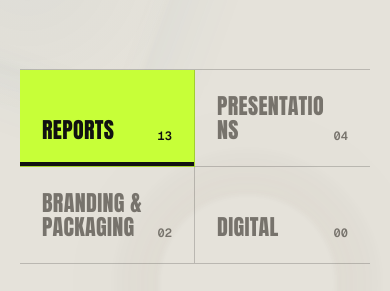
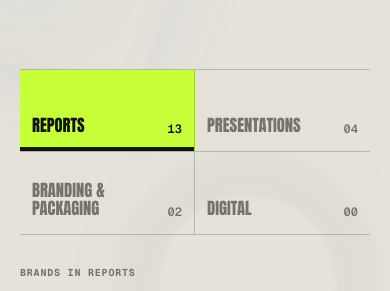
Before and after one commit to BivekRai/bivek-rai-portfolio-website, a Next.js app: page /work in a window 390 px wide. Shown: the part 527-818 px from the top of the page. Built offline with nearby package versions, Linux system fonts and the light colour scheme; no server answers.

Commit message:
Refine mobile work category labels

```diff
--- a/app/globals.css
+++ b/app/globals.css
@@ -291,7 +291,7 @@ button,a { -webkit-tap-highlight-color:transparent; }
   .client-marquee { grid-template-columns:1fr; }.client-marquee>div { min-height:120px; padding:24px 12vw; border-right:0; }.client-marquee .client-logo { height:62px; }
   .about-preview h2 { font-size:44px; }.about-preview p { margin-top:32px; }
   .page-hero { padding-top:130px; }.page-hero h1 { margin-top:70px; font-size:78px; }.page-hero p { margin-left:0; }
-  .demo-notice { grid-template-columns:1fr; gap:8px; }.archive { padding-top:28px; }.archive-navigation { padding-top:24px; }.category-tabs { grid-template-columns:1fr 1fr; }.category-tabs button { min-height:88px; }.category-tabs button:nth-child(2) { border-right:0; }.category-tabs button:nth-child(-n+2) { border-bottom:1px solid var(--line); }.brand-filter-row { grid-template-columns:1fr; gap:14px; }.archive-controls { align-items:flex-start; gap:24px; }.view-toggle { gap:14px; }.archive-introduction { grid-template-columns:1fr; gap:35px; }.archive-introduction h2 { font-size:44px; }
+  .demo-notice { grid-template-columns:1fr; gap:8px; }.archive { padding-top:28px; }.archive-navigation { padding-top:24px; }.category-tabs { grid-template-columns:1fr 1fr; }.category-tabs button { min-height:82px; padding:16px 12px; }.category-tabs button strong { font-size:clamp(14px,4.25vw,20px); letter-spacing:0; overflow-wrap:normal; word-break:normal; hyphens:none; }.category-tabs button:nth-child(2) { border-right:0; }.category-tabs button:nth-child(-n+2) { border-bottom:1px solid var(--line); }.brand-filter-row { grid-template-columns:1fr; gap:14px; }.archive-controls { align-items:flex-start; gap:24px; }.view-toggle { gap:14px; }.archive-introduction { grid-template-columns:1fr; gap:35px; }.archive-introduction h2 { font-size:44px; }
   .archive-grid { grid-template-columns:1fr; gap:55px; }.archive-card .visual { aspect-ratio:4/5; padding:clamp(22px,8vw,48px); }.archive-card__meta { grid-template-columns:30px 1fr; }.archive-card p { grid-column:2; margin-top:10px; text-align:left; }
   .archive-index>a { grid-template-columns:35px 1fr auto; min-height:86px; }.archive-index>a>span:nth-child(3) { display:none; }.archive-index .visual { display:none; }
   .about-statement { grid-template-columns:1fr; gap:50px; }.about-statement p { font-size:31px; }.expertise h2 { font-size:27px; }.inline-cta { align-items:flex-start; flex-direction:column; gap:38px; }
```
